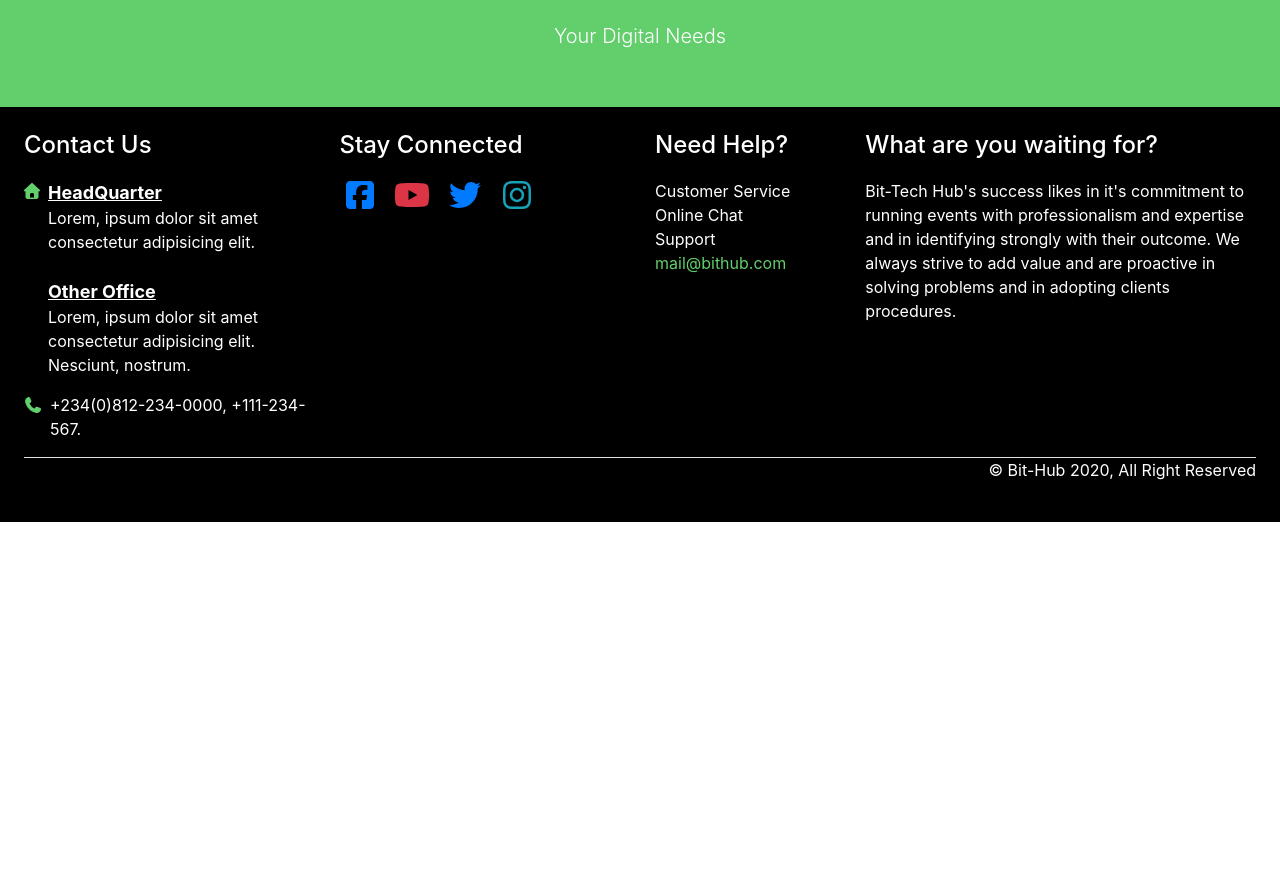
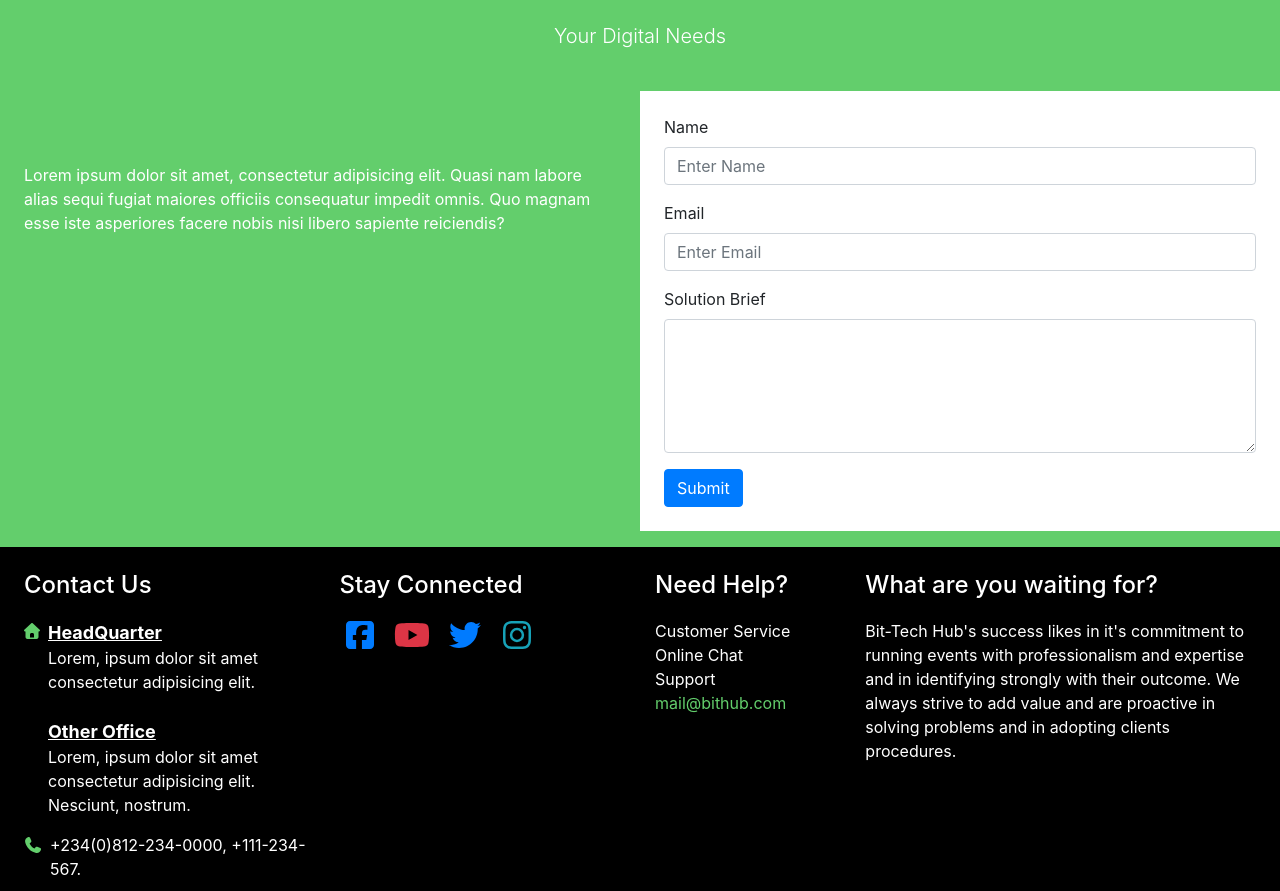
Before and after one commit to fawazpro/nexthub, a plain HTML site: page index.html in a window 1280 px wide. Shown: the part 2349-3240 px from the top of the page. Before the commit the page ends 2871 px from the top, so only its background shows below. Drawn offline with nearby package versions, Linux system fonts and the light colour scheme.

Commit message:
Form added

```diff
--- a/index.html
+++ b/index.html
@@ -195,9 +195,29 @@
             </div>
             <!-- end of title -->
             <div class="row">
-                <form action="">
+              <div class="col-md-6 text-white p-4 mt-md-5">
+                <div>
+                  <p>Lorem ipsum dolor sit amet, consectetur adipisicing elit. Quasi nam labore alias sequi fugiat maiores officiis consequatur impedit omnis. Quo magnam esse iste asperiores facere nobis nisi libero sapiente reiciendis?</p>
+                </div>
+              </div>
+              <div class="col-md-6 p-4" style="background-color: white;">
+                <form action="rayyan.php">
+                  <div class="form-group">
+                    <label for="name">Name</label>
+                    <input type="text" class="form-control" placeholder="Enter Name" id="name">
+                  </div>
+                  <div class="form-group">
+                    <label for="email">Email</label>
+                    <input type="email" class="form-control" placeholder="Enter Email" id="email">
+                  </div>
+                  <div class="form-group">
+                    <label for="brief">Solution Brief</label>
+                    <textarea id="brief" rows="5" class="form-control"></textarea>
+                  </div>
+                  <button type="submit" class="btn btn-primary">Submit</button>
+                </form>
+              </div>
 
-                </form>
             </div>
     </section>
     <!-- Footer -->
```
